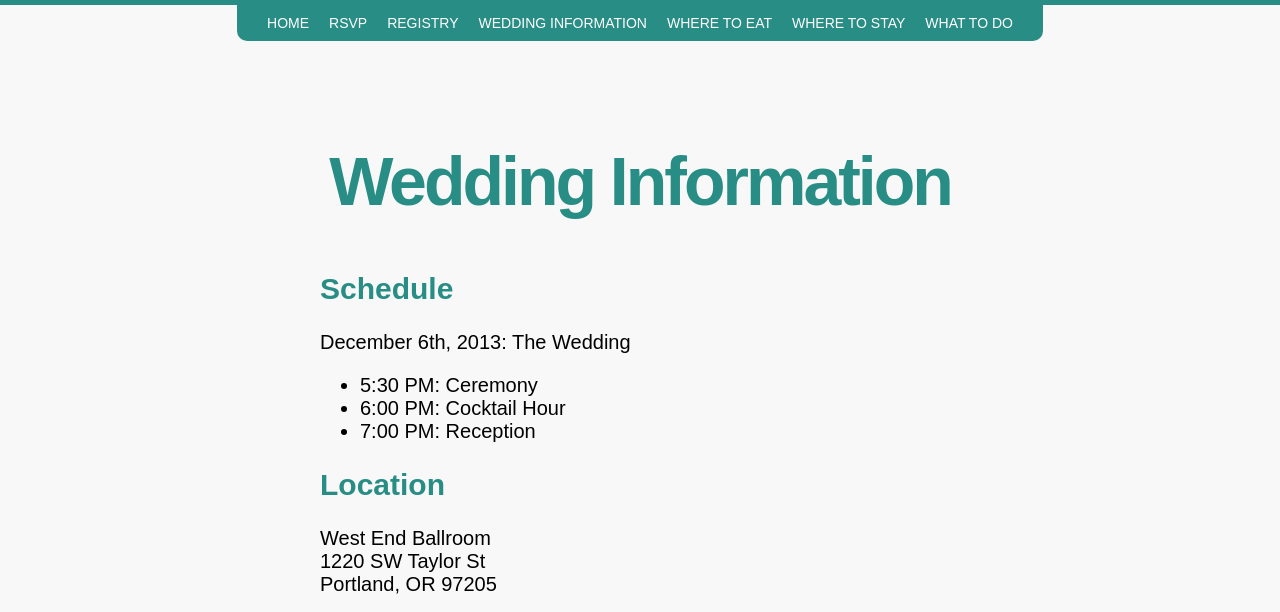
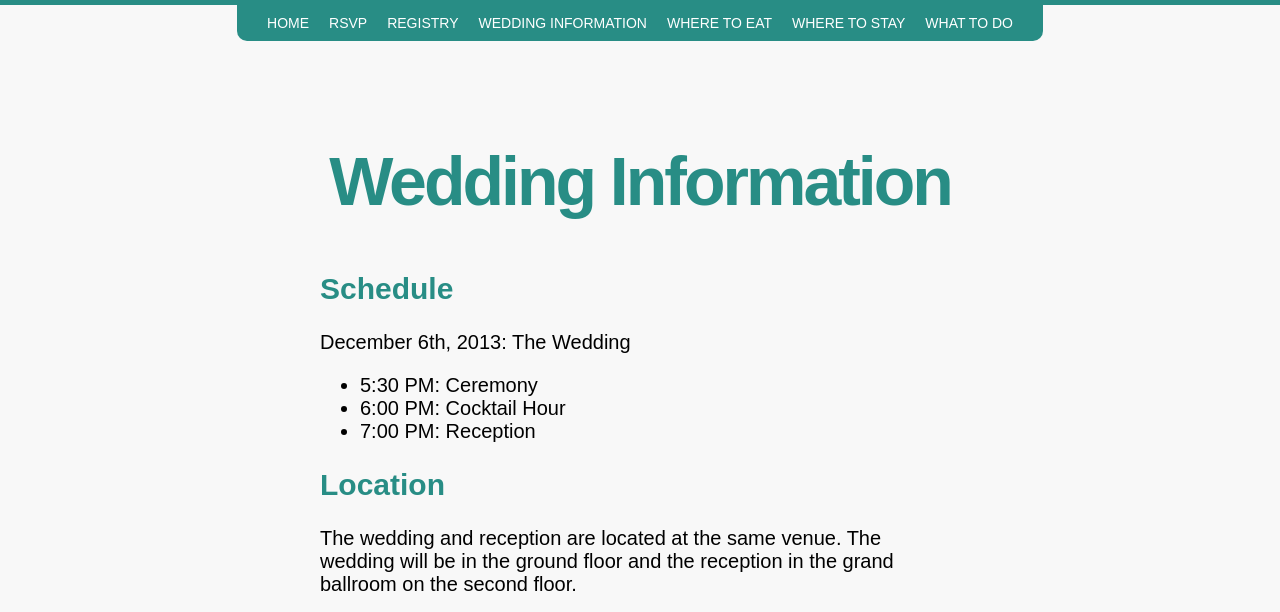
Before and after one commit to tollmanz/zlwedding, a Jekyll site: the page built from wedding.md, in a window 1280 px wide and 900 px high, cut to the strip 0-612 px from the top of the window. Built offline with Jekyll 4.4.1, drawn with Linux system fonts in a browser that asks for light colours; nearby versions of some CDN libraries.

Commit message:
Add more location information.

```diff
--- a/wedding.md
+++ b/wedding.md
@@ -16,6 +16,8 @@ December 6th, 2013: The Wedding
 
 <h2>Location</h2>
 
+The wedding and reception are located at the same venue. The wedding will be in the ground floor and the reception in the grand ballroom on the second floor.
+
 West End Ballroom<br />
 1220 SW Taylor St<br />
 Portland, OR 97205<br />
```
